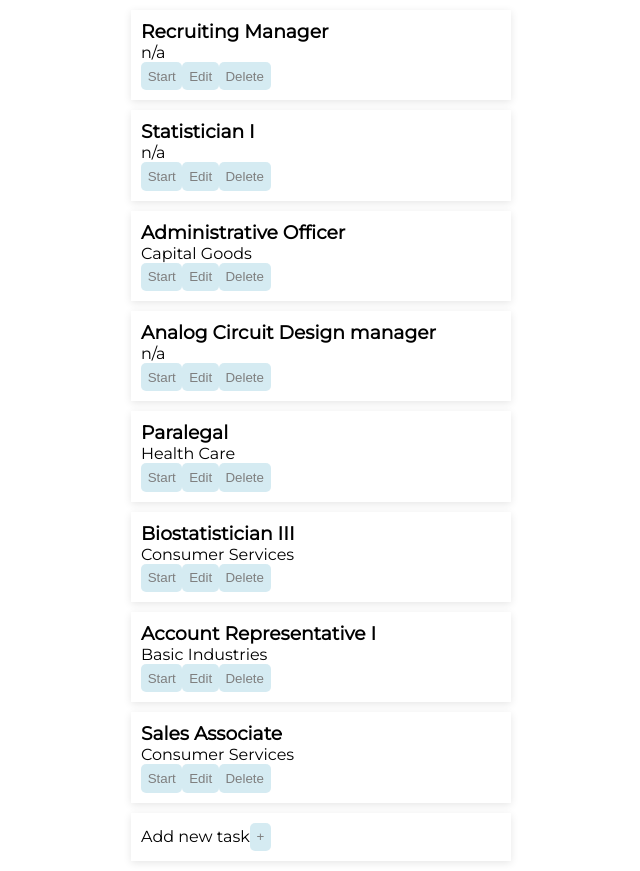
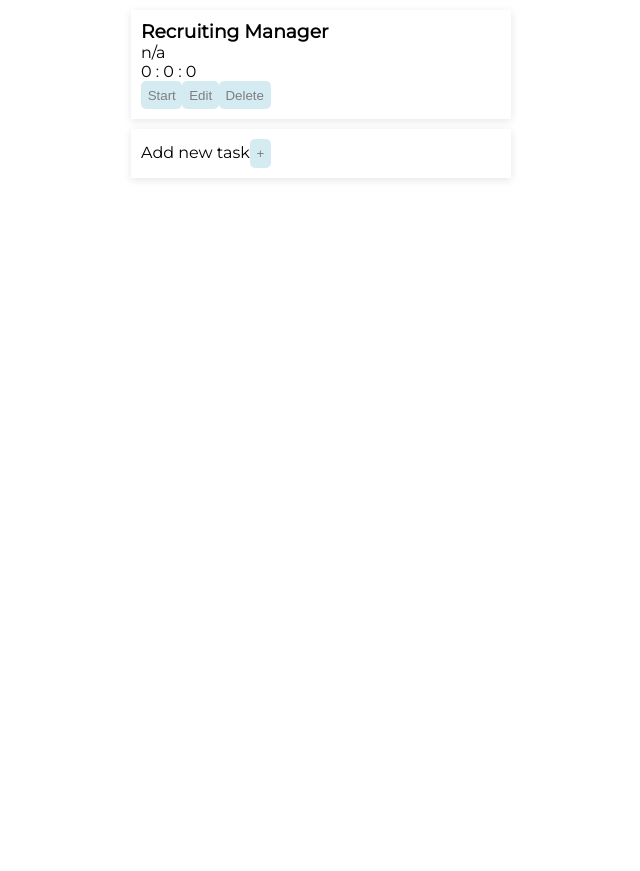
Before and after one commit to Jan00newbie/timer-tasks, a React (Create React App) app: page / in a window 1280 px wide. Shown: the whole page, without its empty margins (319-959 px from the left). After the commit the page ends 800 px from the top, so only its background shows below. Built offline with nearby package versions, Linux system fonts and the light colour scheme.

Commit message:
Timer finaly done

```diff
--- a/src/Components/App/TimerDashboard/EditableTimerList/EditableTimer/EditableTimer.js
+++ b/src/Components/App/TimerDashboard/EditableTimerList/EditableTimer/EditableTimer.js
@@ -37,6 +37,7 @@ class EditableTimer extends Component {
                 id={this.props.id}
                 time={this.props.time}
                 title={this.props.title}
+                runningSince={this.props.runningSince}
                 category={this.props.category}
                 onEditClick={this.openFormHandle}
                 onDeleteClick={this.props.onDeleteHandler}
--- a/src/Components/App/TimerDashboard/EditableTimerList/EditableTimer/Timer/Timer.js
+++ b/src/Components/App/TimerDashboard/EditableTimerList/EditableTimer/Timer/Timer.js
@@ -1,23 +1,27 @@
 import React, { Component } from 'react'
 import TimerActionButton from './TimerActionButton/TimerActionButton'
-
+import timeConverter from '../../../../../Utils/util'
 
 export class Timer extends Component {
 
     componentDidMount() {
         this.forceUpdateInterval = setInterval(() => {
-            this.forceUpdate()}, 50)
+            this.forceUpdate()
+        }, 50)
     }
     componentWillUnmount() {
         clearInterval(this.forceUpdateInterval);
     }
 
     render() {
+
+        console.log(this.props.time);
+
         return (
             <div className="timer">
                 <h3>{this.props.title}</h3>
                 <p>{this.props.category}</p>
-
+                <p>{timeConverter(this.props.time)}</p>
                 <TimerActionButton
                     timerIsRunning={!!this.props.runningSince}
                     onStartClick={()=>this.props.onStartClick(this.props.id)}
--- a/src/Components/App/TimerDashboard/EditableTimerList/EditableTimerList.js
+++ b/src/Components/App/TimerDashboard/EditableTimerList/EditableTimerList.js
@@ -8,6 +8,7 @@ const editableTimerList = props =>
                 key={timer.id}
                 id={timer.id}
                 time={timer.time}
+                runningSince={timer.runningSince}
                 title={timer.title}
                 category={timer.category}
                 onEditHandler={props.onEditHandler}
--- a/src/Components/App/TimerDashboard/TimerDashboard.js
+++ b/src/Components/App/TimerDashboard/TimerDashboard.js
@@ -9,13 +9,13 @@ class TimerDashboard extends Component {
         this.state={
             timers:[
                 {"id":1,"title":"Recruiting Manager","category":"n/a","time":0, runningSince:false},
-                {"id":2,"title":"Statistician I","category":"n/a","time":0, runningSince:null},
-                {"id":3,"title":"Administrative Officer","category":"Capital Goods","time":0, runningSince:null},
-                {"id":4,"title":"Analog Circuit Design manager","category":"n/a","time":0, runningSince:null},
-                {"id":5,"title":"Paralegal","category":"Health Care","time":0, runningSince:null},
-                {"id":6,"title":"Biostatistician III","category":"Consumer Services","time":0, runningSince:null},
-                {"id":7,"title":"Account Representative I","category":"Basic Industries","time":0, runningSince:null},
-                {"id":8,"title":"Sales Associate","category":"Consumer Services","time":0, runningSince:null},
+                // {"id":2,"title":"Statistician I","category":"n/a","time":0, runningSince:null},
+                // {"id":3,"title":"Administrative Officer","category":"Capital Goods","time":0, runningSince:null},
+                // {"id":4,"title":"Analog Circuit Design manager","category":"n/a","time":0, runningSince:null},
+                // {"id":5,"title":"Paralegal","category":"Health Care","time":0, runningSince:null},
+                // {"id":6,"title":"Biostatistician III","category":"Consumer Services","time":0, runningSince:null},
+                // {"id":7,"title":"Account Representative I","category":"Basic Industries","time":0, runningSince:null},
+                // {"id":8,"title":"Sales Associate","category":"Consumer Services","time":0, runningSince:null},
             ]}
     }
 
@@ -50,6 +50,21 @@ class TimerDashboard extends Component {
                 (timer.id === timerId)
                     ? Object.assign(timer, {
                         runningSince: now
+                    })
+                    : timer
+            )
+        })
+    }
+
+    stopTimer = timerId => {
+        const now = Date.now()
+
+        this.setState({
+            timers: this.state.timers.map( timer =>
+                (timer.id === timerId)
+                    ? Object.assign(timer, {
+                        runningSince: null,
+                        time: timer.time + (now - timer.runningSince)
                     })
                     : timer
             )
--- /dev/null
+++ b/src/Components/Utils/util.js
@@ -0,0 +1,8 @@
+
+
+const msToTime = ms => {
+    const sec = ms / 1000
+    return `${Math.floor(sec / 60 / 60) } : ${Math.floor(sec / 60)} : ${Math.floor(sec)}`
+}
+
+export default msToTime
```
Also changed, not shown: src/Components/Utils/Button.js (deleted, +0 -11 lines).
